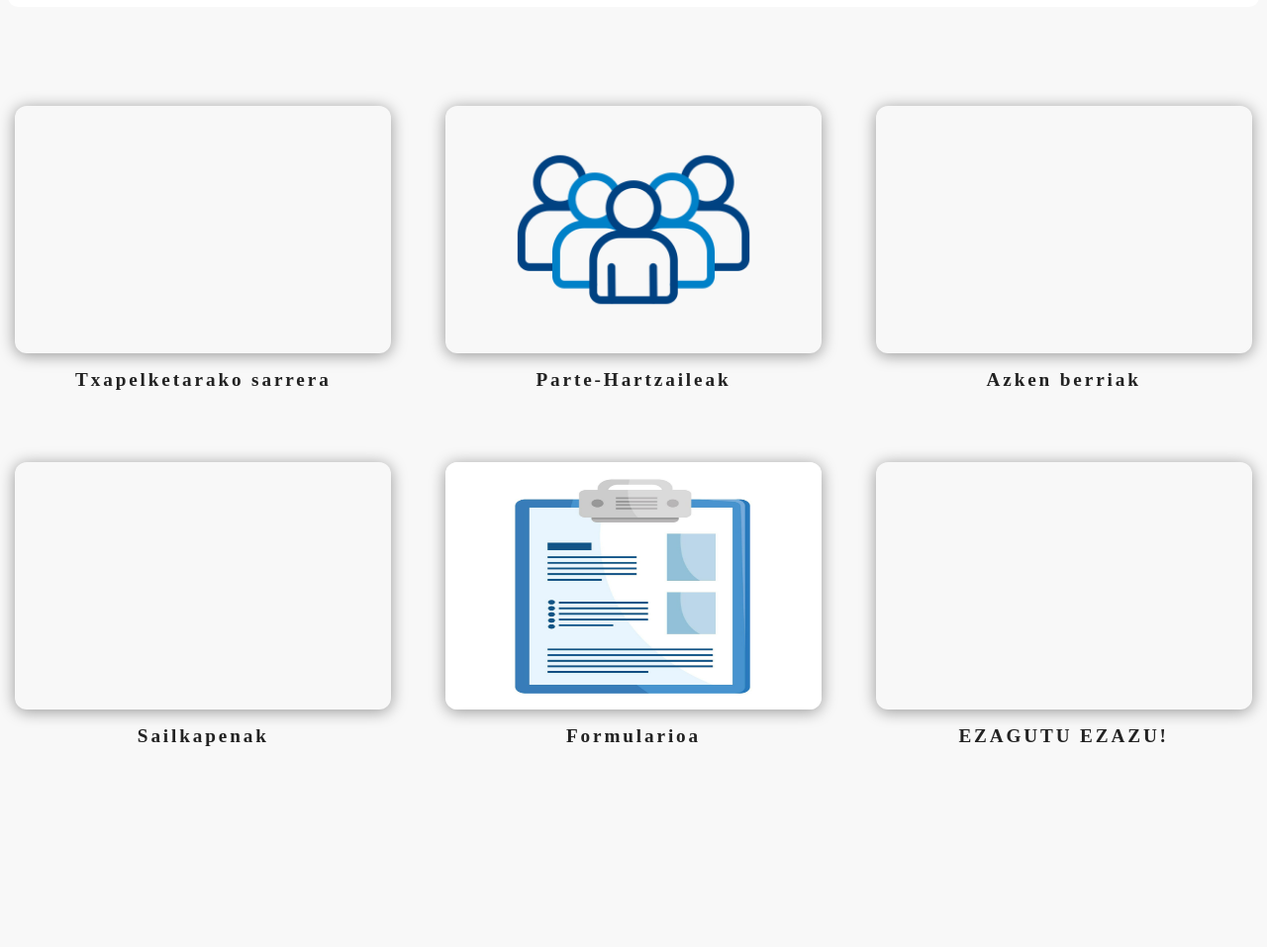
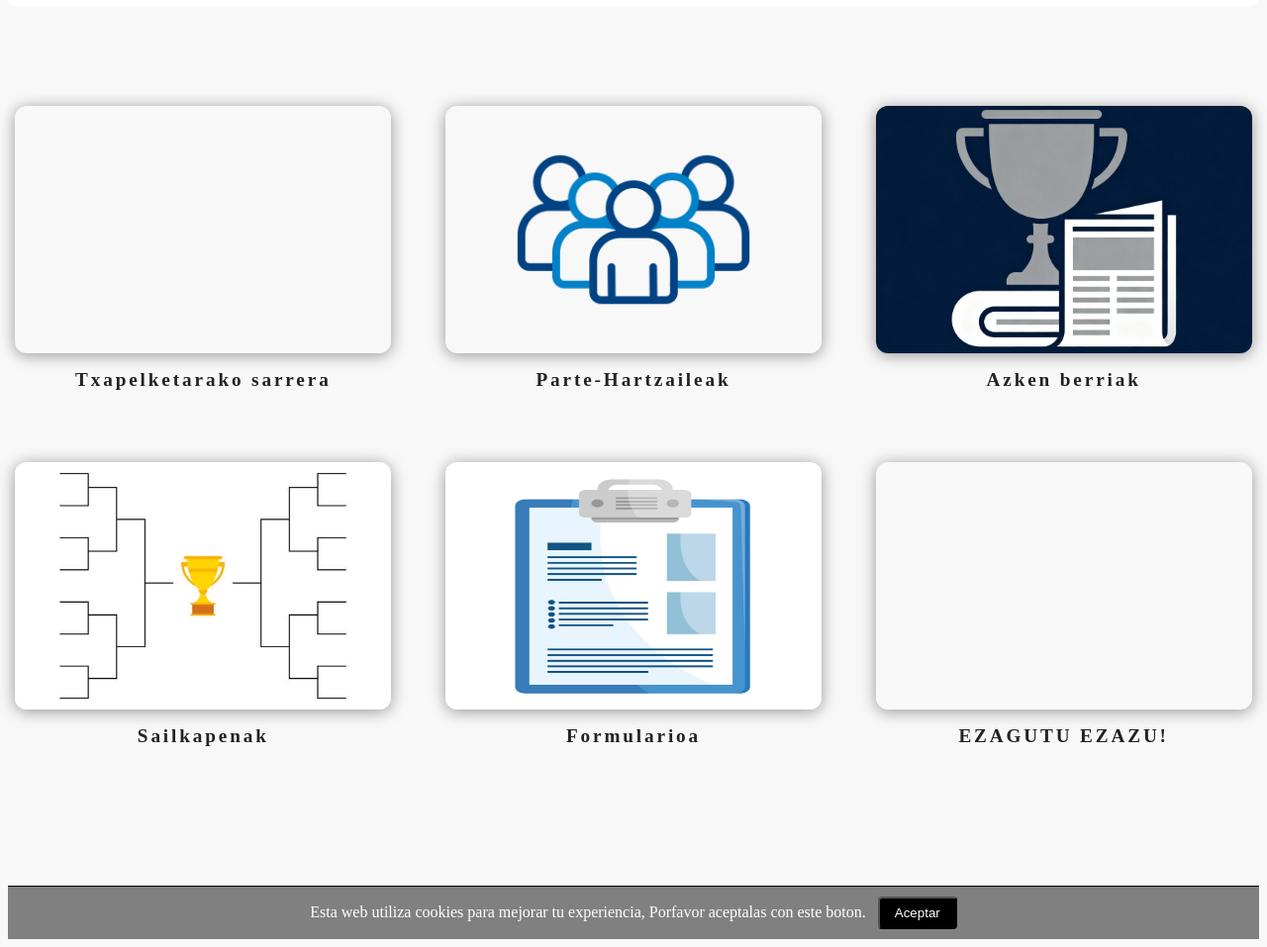
Before and after one commit to gmarotor20/LEN, a plain HTML site: page index.html in a window 1280 px wide. Shown: the part 73-1030 px from the top of the page at 99% size. Before the commit the page ends 868 px from the top, so only its background shows below. Drawn offline with Linux system fonts and the light colour scheme.

Commit message:
Webgunearen egitura

```diff
--- a/css/style.css
+++ b/css/style.css
@@ -93,3 +93,44 @@ body{
   background-repeat: no-repeat;
 
 }
+#noticias{
+
+background-image: url("../img/noticias.png");
+background-size: 380px;
+
+
+background-position: center;
+background-repeat: no-repeat;
+
+}
+
+#clasificacion{
+
+  background-image: url("../img/clasificacion.png");
+  background-size: cover;
+  background-position: center;
+  background-repeat: no-repeat;
+
+}
+
+.cookie-caja{
+
+  width: cover;
+  background: grey;
+  color: white;
+  border-top: 1px solid #000000;
+  margin-top: 108px;
+  padding: 10px;
+  text-align: center;
+
+}
+
+#cookie-boton button{
+
+  background: #000000;
+  color: #fff;
+  padding: 7px 15px;
+  margin-left: 8px;
+  border-radius: 4px;
+  cursor: pointer;
+}
--- a/index.html
+++ b/index.html
@@ -45,12 +45,12 @@
     </div>
 
     <div class="bloque">
-        <div class="caja-texto"></div>
+        <div id="noticias" class="caja-texto"></div>
         <div class="caja-titulo">Azken berriak</div>
     </div>
 
     <div class="bloque">
-        <div class="caja-texto"></div>
+        <div id="clasificacion" class="caja-texto"></div>
         <div class="caja-titulo">Sailkapenak</div>
     </div>
 
@@ -67,4 +67,13 @@
     </div>
 
 </body>
+
+    <footer>
+        <div id="cookie-boton" class="cookie-caja">
+        Esta web utiliza cookies para mejorar tu experiencia, Porfavor aceptalas con este boton.
+        <button>Aceptar</button>
+        </div>
+
+    </footer>
+
 </html>
```
Also changed, not shown: img/clasificacion.png (added), img/noticias.png (added).
